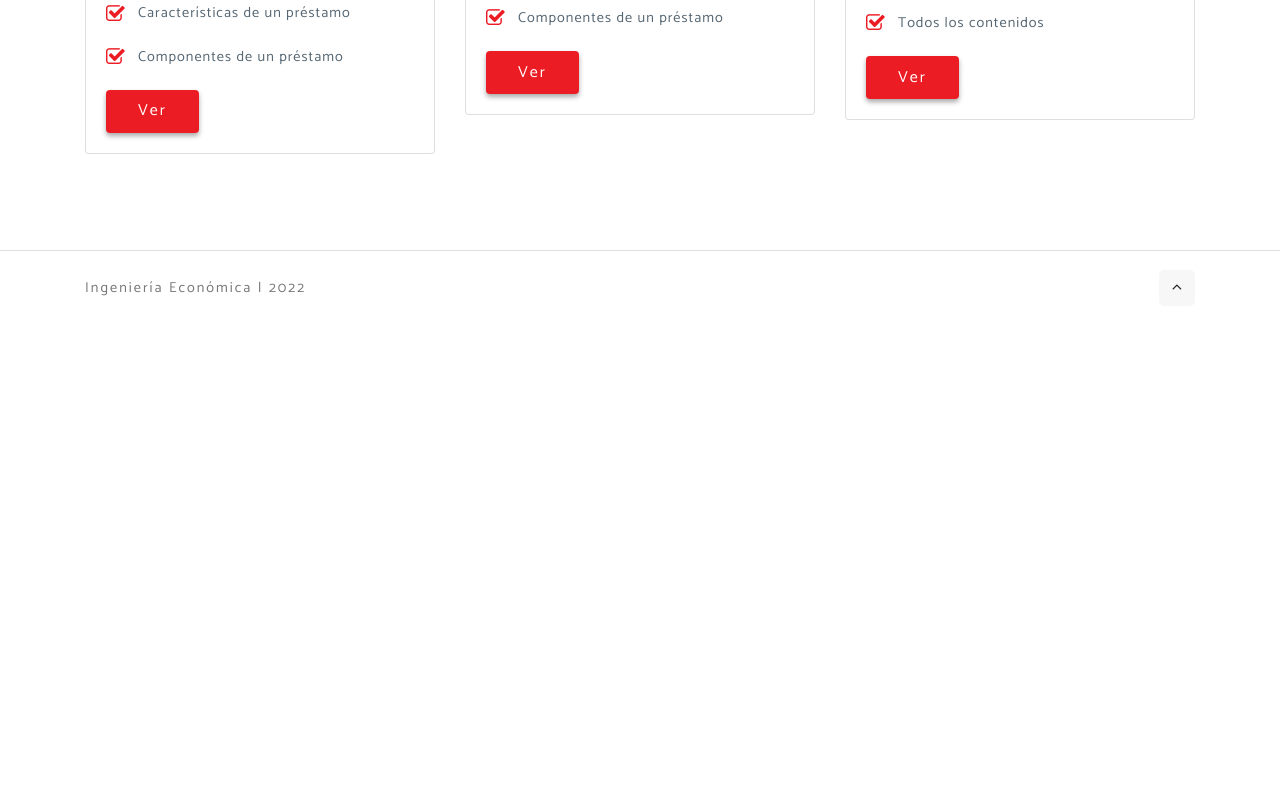
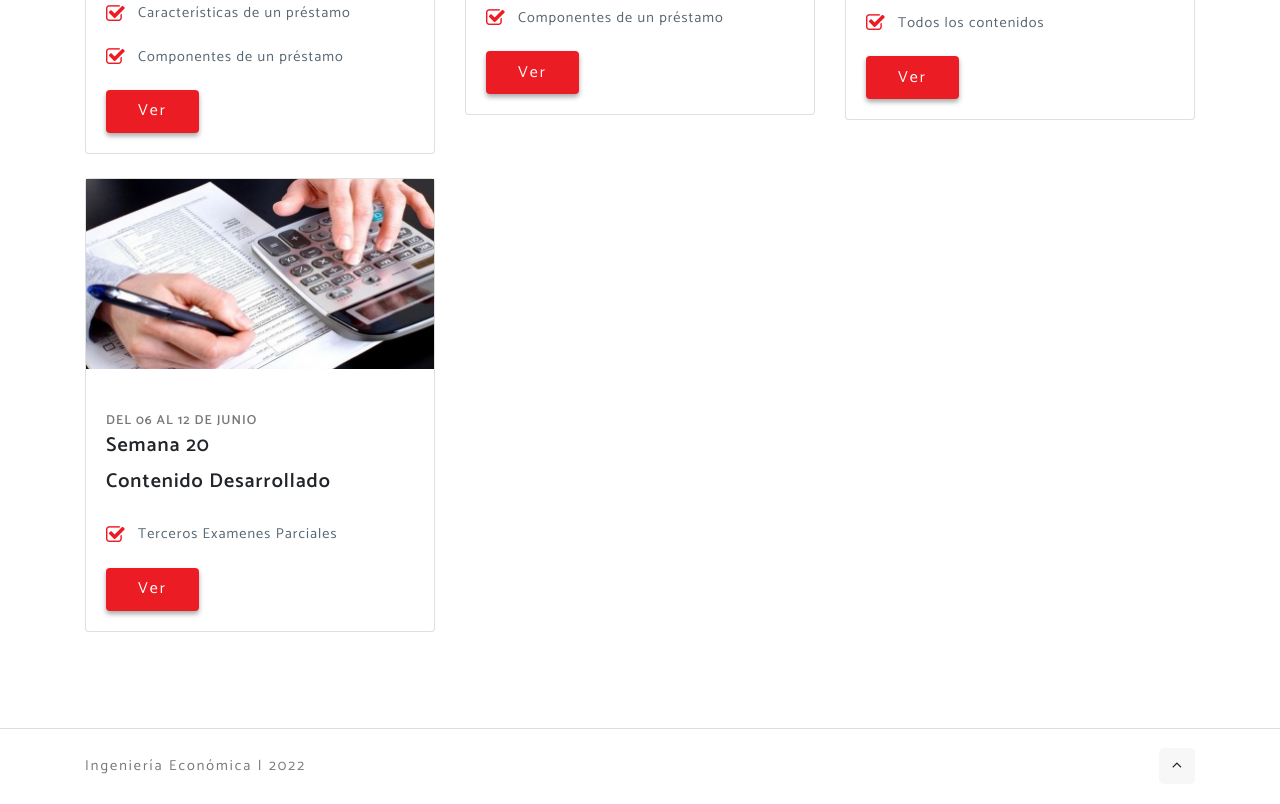
Before and after one commit to vasga-floze/portfolio-ie, a plain HTML site: page computo3.html in a window 1280 px wide. Shown: the part 1539-2343 px from the top of the page. Before the commit the page ends 1865 px from the top, so only its background shows below. Drawn offline with Linux system fonts and the light colour scheme.

Commit message:
Se agrega card para la semana 20

```diff
--- a/computo3.html
+++ b/computo3.html
@@ -160,7 +160,7 @@
                                 </li>
                             </ul>
                             <div class="read-icon">
-                                <a href="single.html" class="btn read">Ver</a>
+                                <a href="semana16.html" class="btn read">Ver</a>
                             </div>
                         </div>
                     </div>
@@ -234,6 +234,28 @@
                         </div>
                     </div>
                 </div>
+
+                <div class="col-lg-4 col-md-6 mt-4">
+                    <div class="thumbnail card">
+                        <div class="position-relative">
+                            <img src="images/semana6.jpg" class="img-fluid" alt="">
+                        </div>
+                        <div class="blog-info card-body">
+                            <h6 class="mt-4">DEL 06 AL 12 DE JUNIO</h6>
+                            <h4 class="">Semana 20</h4>
+                            <h4 class="">Contenido desarrollado</h4>
+                            <ul class="tic-info list-unstyled mt-4">
+                                <li>
+
+                                    <span class="fa fa-check-square-o mr-2"></span> Terceros Examenes Parciales
+                                </li>
+                            </ul>
+                            <div class="read-icon">
+                                <a href="semana20.html" class="btn read">Ver</a>
+                            </div>
+                        </div>
+                    </div>
+                </div>
             </div>
         </div>
     </section>
```
